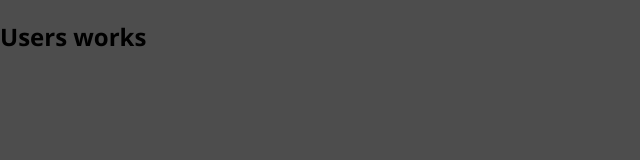
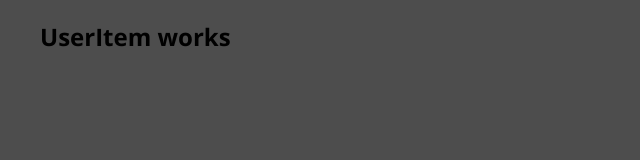
Before and after one commit to NhungTranPY/mern-front, a React (Create React App) app: page / in a window 1280 px wide. Shown: the top 160 px of the page, without its empty margins (0-640 px from the left). Built offline with nearby package versions, Linux system fonts and the light colour scheme.

Commit message:
41. Adding a UsersList Page / Component

```diff
--- /dev/null
+++ b/src/user/components/UserItem.js
@@ -0,0 +1,10 @@
+import React from "react";
+import './UserItem.css'
+
+const UserItem = (props) => {
+    return (
+        <h2>UserItem works</h2>
+    )
+}
+
+export default UserItem
--- /dev/null
+++ b/src/user/components/UsersList.js
@@ -0,0 +1,29 @@
+import React from "react";
+import UserItem from "./UserItem";
+import './UsersList.css'
+
+const UsersList = (props) => {
+    if (props.items.length === 0) {
+        return (
+            <div className="center">
+                <h2>No Users Found.</h2>
+            </div>
+        )
+    }
+
+    return (
+        <ul>
+            {props.items.map(user => (
+                <UserItem
+                    key={user.id}
+                    id={user.id}
+                    image={user.image}
+                    name={user.name}
+                    placeCount = {user.places}
+                />
+            ))}
+        </ul>
+    )
+}
+
+export default UsersList
--- a/src/user/pages/Users.js
+++ b/src/user/pages/Users.js
@@ -1,8 +1,18 @@
 import React from "react";
+import UsersList from "../components/UsersList";
 
 const Users = () => {
+    const USERS = [
+        {
+            id: 'u1',
+            name: 'Nina',
+            image: 'https://external-content.duckduckgo.com/iu/?u=https%3A%2F%2Ftse1.mm.bing.net%2Fth%3Fid%3DOIP.Lpx9j83qR_cfQuaPHuvwWQHaHw%26pid%3DApi&f=1&ipt=cf51ef808ead22afc21e701042356e32a25de2905302fa0236ae34b72d3de653&ipo=images',
+            places: 3
+        }
+    ]
+
     return (
-        <h2>Users works</h2>
+        <UsersList items={USERS} />
     )
 }
 
```
Also changed, not shown: src/user/components/UserItem.css (added), src/user/components/UsersList.css (added).
